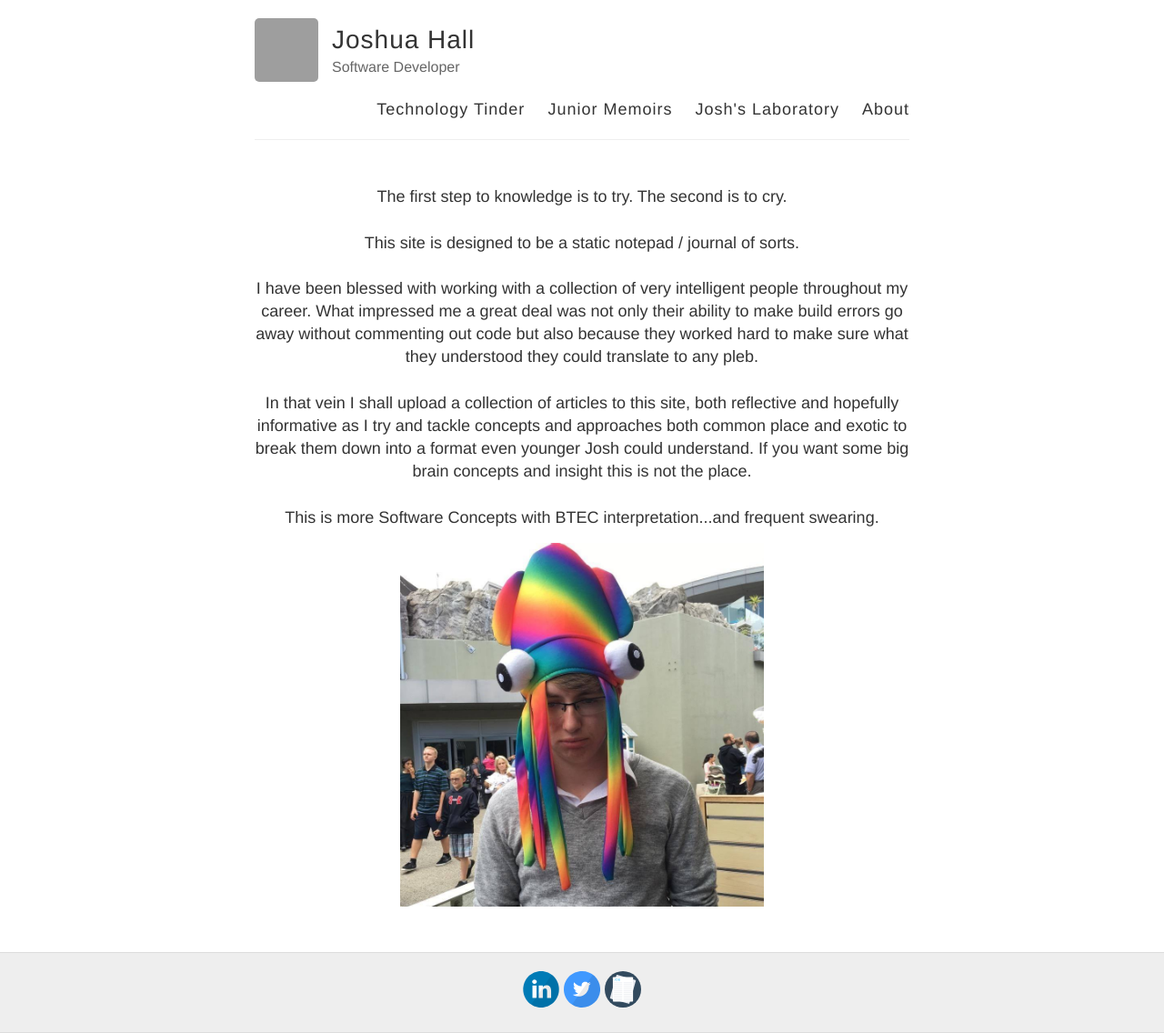
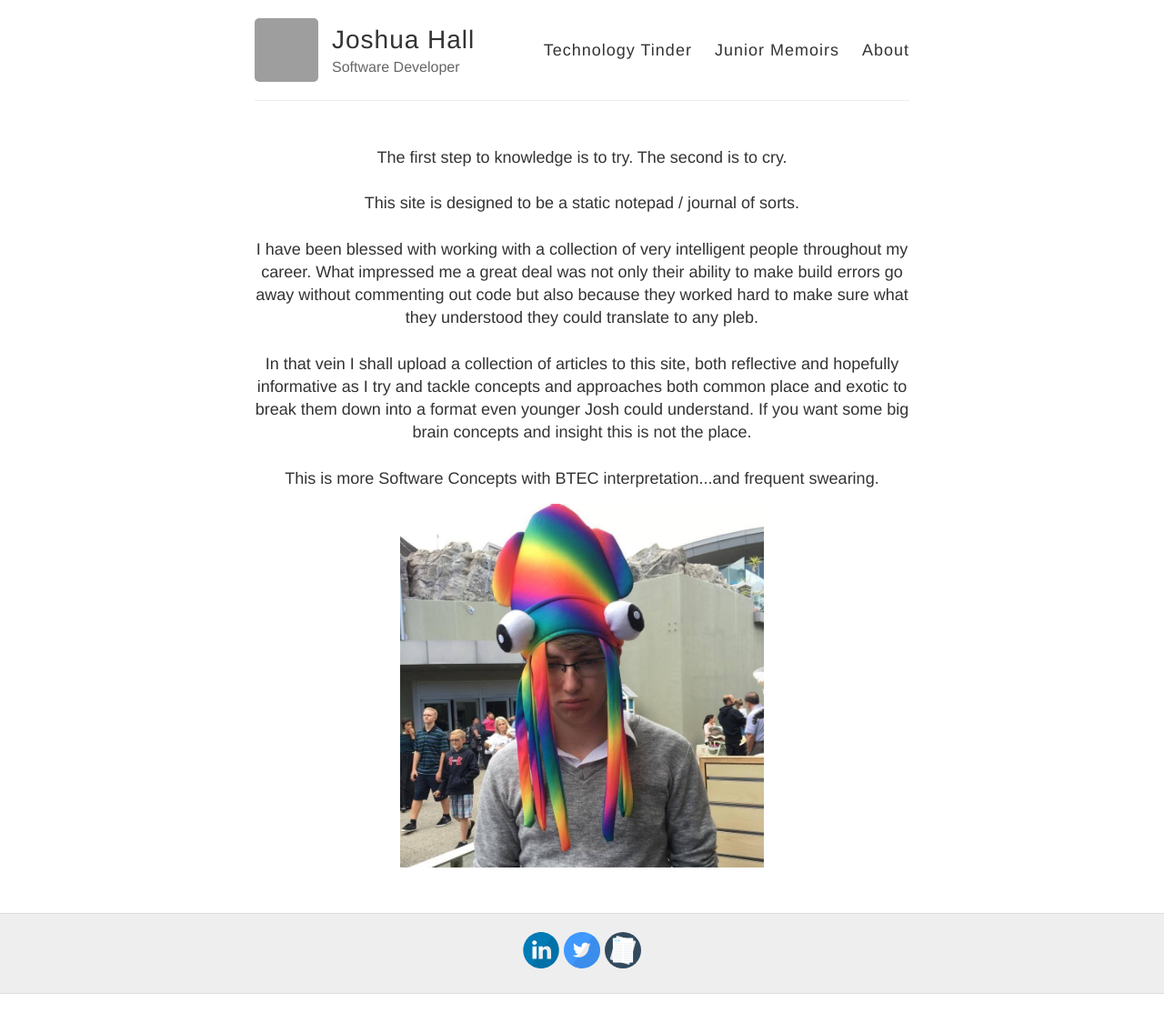
Before and after one commit to JoshuaHall1995/JoshuaHall1995.github.io, a Jekyll site: the page built from index.html, in a window 1280 px wide. Shown: the whole page at 91% size. Built offline with Jekyll 4.4.1, drawn with Linux system fonts in a browser that asks for light colours; after the commit the page ends 1093 px from its top, so only the background shows below that; grey boxes are pictures that could not be loaded.

Commit message:
Hide it from index

```diff
--- a/_layouts/default.html
+++ b/_layouts/default.html
@@ -29,7 +29,7 @@
           <nav>
             <a href="{{ site.baseurl }}/technologyTinder">Technology Tinder</a>
             <a href="{{ site.baseurl }}/juniorMemoirs">Junior Memoirs</a>
-            <a href="{{ site.baseurl }}/joshsLaboratory">Josh's Laboratory</a>
+            <!-- <a href="{{ site.baseurl }}/joshsLaboratory">Josh's Laboratory</a> -->
             <a href="{{ site.baseurl }}/about">About</a>
           </nav>
         </header>
```
